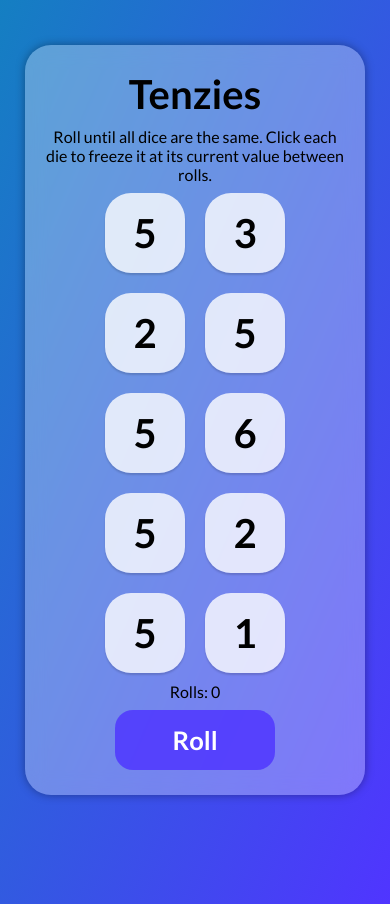
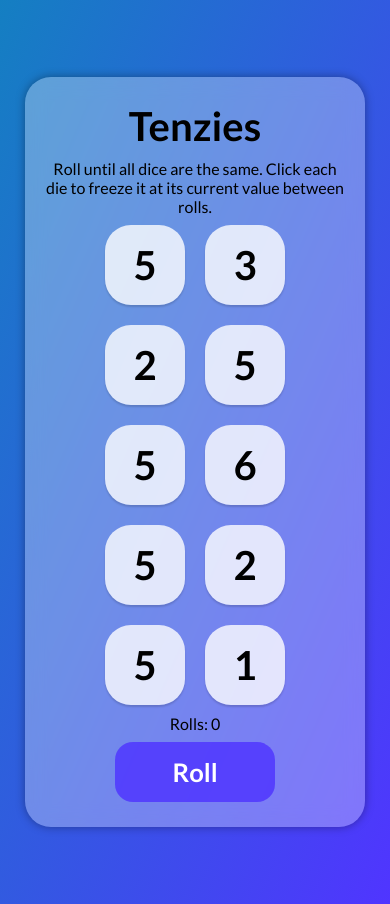
Before and after one commit to jhn322/tenzies-game, a React (Vite) app: page / in a window 390 px wide. Built offline with nearby package versions, Linux system fonts and the light colour scheme.

Commit message:
media fix

```diff
--- a/src/index.css
+++ b/src/index.css
@@ -96,16 +96,18 @@ main {
   main {
     width: 340px;
     height: 750px;
-    margin-bottom: 4rem;
   }
+
   .container {
     display: flex;
     flex-direction: column;
   }
+
   .die-face {
     height: 80px;
     width: 80px;
   }
+
   .dice-container {
     grid-template: repeat(1, 1fr) / repeat(2, 1fr);
     justify-items: center;
```
